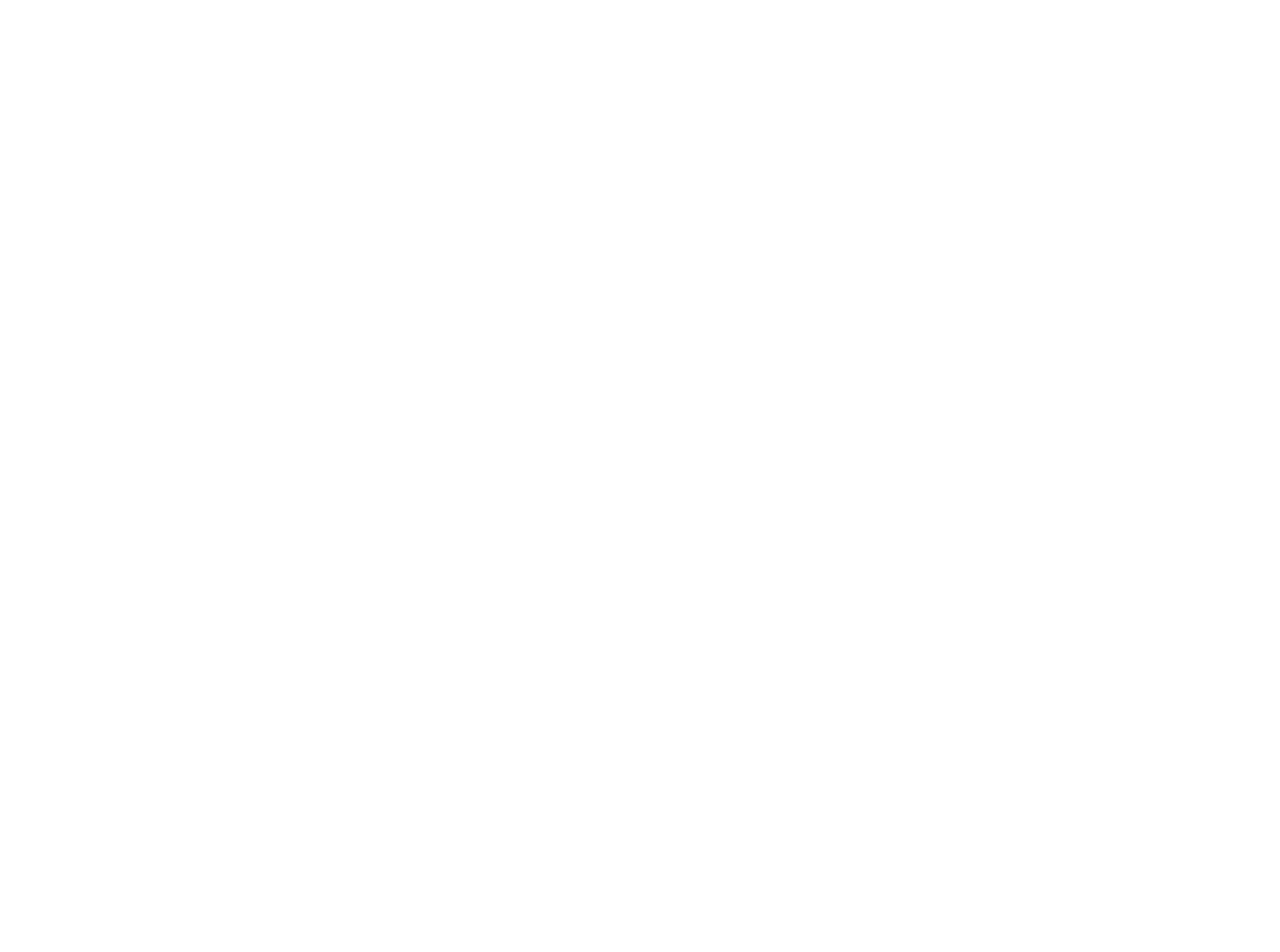
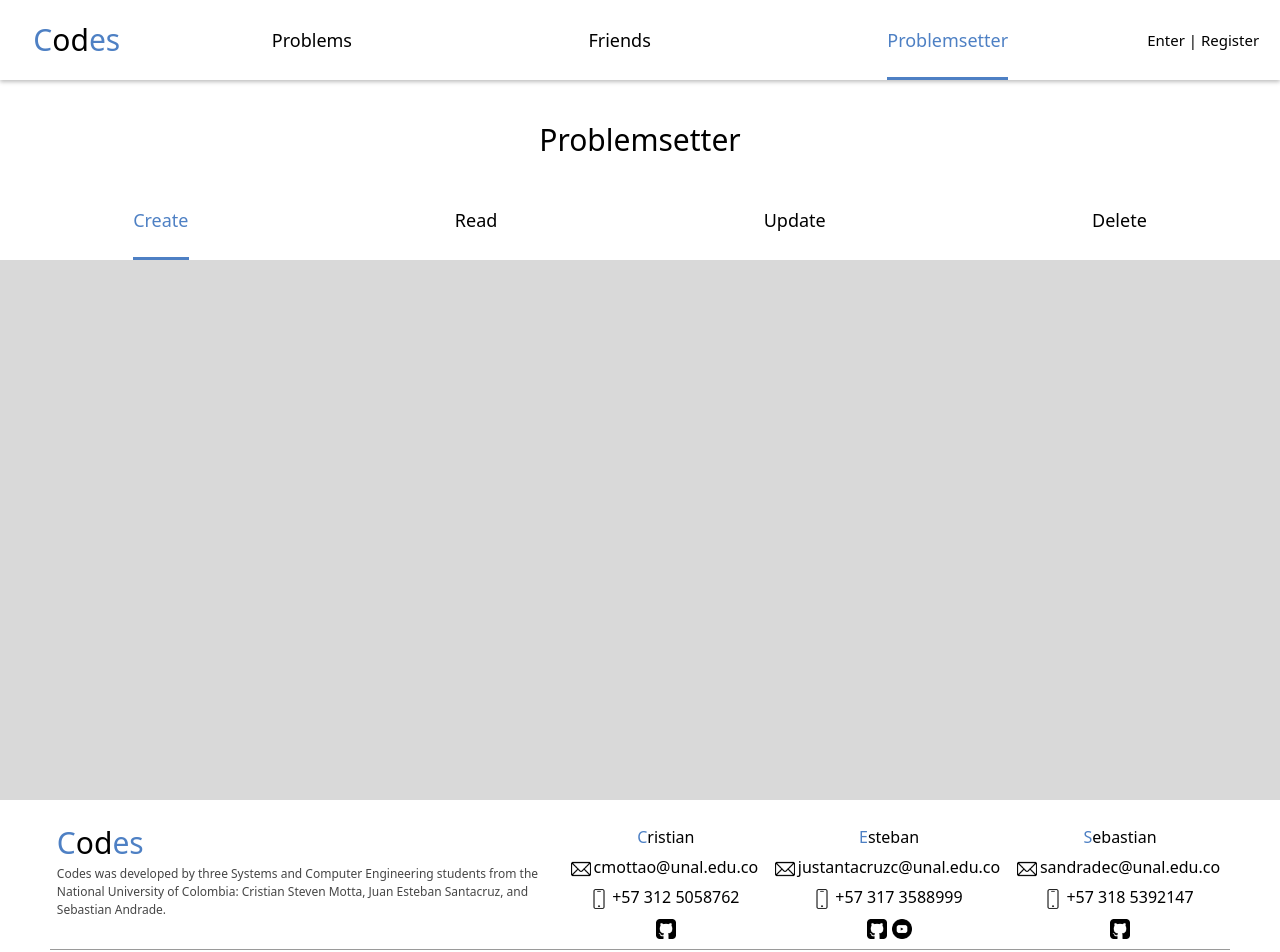
Before and after one commit to Sgewux/Codes-Frontend, a React (Vite) app: page /problemsetter in a window 1280 px wide. Before the commit this address had no page. Shown: the top 952 px of the page. Before the commit the page ends 800 px from the top, so only its background shows below. Built offline with nearby package versions, Linux system fonts and the light colour scheme.

Commit message:
Finished friends page, started working on problemsetter page

```diff
--- a/src/App.tsx
+++ b/src/App.tsx
@@ -8,6 +8,7 @@ import Problems from "./pages/Problems";
 import Submissions from "./pages/Submissions";
 import SubmissionDetail from "./pages/SubmissionDetail";
 import Friends from "./pages/Friends";
+import Problemsetter from "./pages/Problemsetter";
 
 function App() {
   return (
@@ -22,6 +23,7 @@ function App() {
           <Route path="/submissions/:id" element={<SubmissionDetail/>}/>
           <Route path="/submit" element={<Submit/>}/>
           <Route path="/problems" element={<Problems/>}/>
+          <Route path="/problemsetter" element={<Problemsetter/>}/>
         </Routes>
       </BrowserRouter>
     </>
--- a/src/components/Footer.tsx
+++ b/src/components/Footer.tsx
@@ -1,3 +1,4 @@
+import yt from "../static/yt.png";
 import email from "../static/email.png";
 import phone from "../static/phone.png";
 import gh from "../static/gh.png";
@@ -8,7 +9,7 @@ function Footer() {
       <div className=" border-solid border-b-[1px] border-[#9A9A9A] h-[130px] flex justify-around">
         <div className="w-[500px]">
           <h1 className="font-[500] text-[30px]"><span className="text-main">C</span>od<span className="text-main">es</span></h1>
-          <p className="font-[500] text-[12px] text-[#464646]">Codes. Was developed by three Systems and Computer Engineering students from the National University of Colombia:
+          <p className="font-[500] text-[12px] text-[#464646]">Codes was developed by three Systems and Computer Engineering students from the National University of Colombia:
           Cristian Steven Motta, Juan Esteban Santacruz, and Sebastian Andrade.</p>
         </div>
 
@@ -39,9 +40,12 @@ function Footer() {
               <img src={phone} className="h-[20px] w-[20px] inline" />
               <p className="mx-[3px]">+57 317 3588999</p>
             </div>
-            <div className="flex justify-center align-middle leading-[16px]  py-[5px]">
+            <div className="flex justify-center align-middle leading-[16px]  py-[5px] gap-[5px]">
               <a href="https://github.com/Jestebansamt" target="_blank">
                 <img src={gh} className="h-[20px] w-[20px] inline" />
+              </a>
+              <a href="https://www.youtube.com/@document0761" target="_blank">
+                <img src={yt} className="h-[20px] w-[20px] inline" />
               </a>
             </div>
           </div>
--- a/src/pages/Friends.tsx
+++ b/src/pages/Friends.tsx
@@ -2,15 +2,25 @@ import { useState } from "react";
 import Nav from "../components/Nav";
 import SecondLevelMenu from "../components/SecondLevelMenu";
 import Footer from "../components/Footer";
+import UserInfoRow from "../types/UserInfoRow";
 
 function Friends() {
   const [filter, setFilter] = useState<"all" | "friends">("all");
-  const users: Array<{handle: string, lastSubmission: number, numSubmissions: number, acSubmissions: number}> = [
-    {handle: "hollycow", lastSubmission: 3, numSubmissions:100, acSubmissions: 12},
-    {handle: "asdasd", lastSubmission: 3, numSubmissions:100, acSubmissions: 12},
-    {handle: "asdsadow", lastSubmission: 1, numSubmissions:100, acSubmissions: 12},
-    {handle: "dfsddfow", lastSubmission: 2, numSubmissions:100, acSubmissions: 12}
-  ]
+
+  const handleAddFriend = (handle: string)  => {
+    console.log("add", handle);
+  };
+
+  const handleRemoveFriend = (handle: string)  => {
+    console.log("rm", handle);
+  };
+
+  const users: Array<UserInfoRow> = [
+    {handle: "hollycow",  lastSubmissionDaysAgo: 3, numSubmissions:100, acSubmissions: 12, isFriend: false},
+    {handle: "asdasd",  lastSubmissionDaysAgo: 3, numSubmissions:100, acSubmissions: 12 , isFriend: false},
+    {handle: "asdsadow",  lastSubmissionDaysAgo: 1, numSubmissions:100, acSubmissions: 12, isFriend: true },
+    {handle: "dfsddfow",  lastSubmissionDaysAgo: 2, numSubmissions:100, acSubmissions: 12, isFriend: false}
+  ];
 
   return (
     <>
@@ -29,7 +39,7 @@ function Friends() {
         </div>
       </div>
 
-      <div className="w-[100vw] bg-[#D9D9D9] min-h-[calc(100vh - 260px)] py-[30px]">
+      <div className="w-[100vw] bg-[#D9D9D9] min-h-[calc(100vh-260px)] py-[30px]">
         <div className="flex flex-col justify-around gap-[20px] items-center">
           {users.map(u => {
             return(
@@ -40,10 +50,12 @@ function Friends() {
               </div>
               <div className="text-[#464646]">
                 <h3 className="font-[700] text-[15px]">Last Submission</h3>
-                <p>{u.lastSubmission} days ago</p>
+                <p>{u. lastSubmissionDaysAgo} days ago</p>
               </div>
-              <button className="bg-main w-[85px] h-[35px] rounded-[8px]">
-                <span className="text-white font-[500] ">Add </span>
+              <button
+                className={`${u.isFriend ? "bg-white border-solid border-[#D7D7D7] border-[2px]" : "bg-main"} w-[85px] h-[35px] rounded-[8px]`}
+                onClick={u.isFriend ? () => handleRemoveFriend(u.handle) : () => handleAddFriend(u.handle)}>
+                <span className={`${u.isFriend ? "text-main" : "text-white"} font-[500] `}>{u.isFriend ? "Remove" : "Add"}</span>
               </button>
              </div>
             );
--- a/src/pages/Problems.tsx
+++ b/src/pages/Problems.tsx
@@ -49,11 +49,11 @@ function Problems(){
   if(problems){
     return(
       <>
-      <div className="">
+
       <Nav activeTab={"problems"} logged={false} role="guest"/>
-        {/* <div className="h-[100px] w-[100cw] bg-white text-left align-middle leading-[50px] px-[50px]">
-          <h1 className="font-[500] text-[30px]">Problems</h1>
-        </div> */}
+      <div className="h-[100px] w-[100vw] bg-white text-center align-middle pt-[10px]">
+        <h1 className="font-[500] text-[30px] leading-[100px]">Problemset</h1>
+      </div>
       <div className="h-[80px] w-[100vw] bg-white">
 
           <div className="w-[60vw]">
@@ -66,9 +66,8 @@ function Problems(){
           </div>
       </div>
 
-      </div>
 
-      <div className="flex flex-col  items-center  bg-[#D9D9D9] py-[30px] w-[100vw] min-h-[calc(100vh-160px)]" >
+      <div className="flex flex-col  items-center  bg-[#D9D9D9] py-[30px] w-[100vw] min-h-[calc(100vh-260px)]" >
           <ProblemsTable problems={problems}/>
           <div className="mt-[30px]">
             <PageSelector numOfPages={numOfPages} currentPage={page} setPage={setPage}/>
--- /dev/null
+++ b/src/pages/Problemsetter.tsx
@@ -0,0 +1,28 @@
+import { useState } from "react";
+import Nav from "../components/Nav";
+import SecondLevelMenu from "../components/SecondLevelMenu";
+import Footer from "../components/Footer";
+
+function Problemsetter(){
+  const [option, setOption] = useState<"Create" | "Read" | "Update" | "Delete">("Create");
+  return (
+    <>
+      <Nav logged={true} activeTab="problemsetter" role="problemsetter"/>
+      <div className="h-[100px] w-[100vw] bg-white text-center align-middle pt-[10px]">
+        <h1 className="font-[500] text-[30px] leading-[100px]">Problemsetter</h1>
+      </div>
+
+      <div className="w-[100vw] h-[80px]">
+        <SecondLevelMenu options={["Create", "Read", "Update", "Delete"]} labels={["Create", "Read", "Update", "Delete"]} selected={option} select={setOption}/>
+      </div>
+
+      <div className="w-[100vw] bg-[#D9D9D9] min-h-[calc(100vh-260px)] py-[30px]">
+
+      </div>
+
+      <Footer/>
+    </>
+  );
+}
+
+export default Problemsetter;
--- a/src/pages/Submissions.tsx
+++ b/src/pages/Submissions.tsx
@@ -9,7 +9,6 @@ function Submissions(){
 
   return(
     <>
-      <div className="">
       <Nav logged={false} role="guest"/>
       <div className="h-[100px] w-[100vw] bg-white text-center align-middle pt-[10px]">
         <h1 className="font-[500] text-[30px] leading-[100px]">User Submissions</h1>
@@ -17,8 +16,6 @@ function Submissions(){
 
       <div className="w-[100vw]">
         <SecondLevelMenu options={["all", "accepted", "failed"]} labels={["All", "Accepted", "Failed"]} selected={filter} select={setFilter}/>
-        </div>
-
       </div>
 
       <div className="flex flex-col  items-center  bg-[#D9D9D9] py-[30px] w-[100vw] min-h-[calc(100vh-260px)]">
--- /dev/null
+++ b/src/types/UserInfoRow.ts
@@ -0,0 +1,9 @@
+interface UserInfoRow {
+    handle: string;
+    lastSubmissionDaysAgo: number;
+    numSubmissions: number;
+    acSubmissions: number;
+    isFriend: Boolean;
+};
+
+export default UserInfoRow;
```
Also changed, not shown: src/static/yt.png (added). Lines whose indentation alone changed are shown as unchanged.
